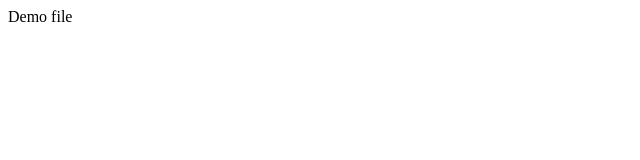
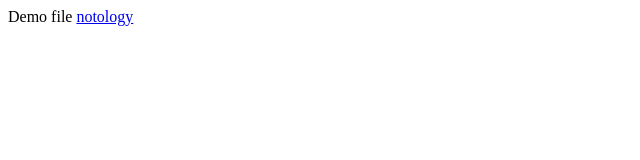
Before and after one commit to Arina0203/demo, a plain HTML site: page index.html in a window 1280 px wide. Shown: the full height of the page, 0-640 px from the left. Drawn offline with Linux system fonts and the light colour scheme.

Commit message:
link to netology added

```diff
--- a/index.html
+++ b/index.html
@@ -7,5 +7,6 @@
 </head>
 <body>
     Demo file
+    <a href="http://netology.ru">notology</a>
 </body>
 </html>
```
